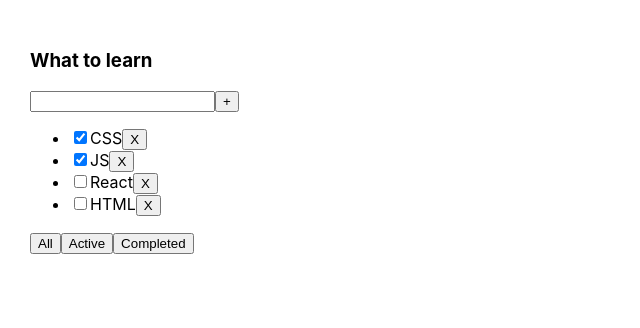
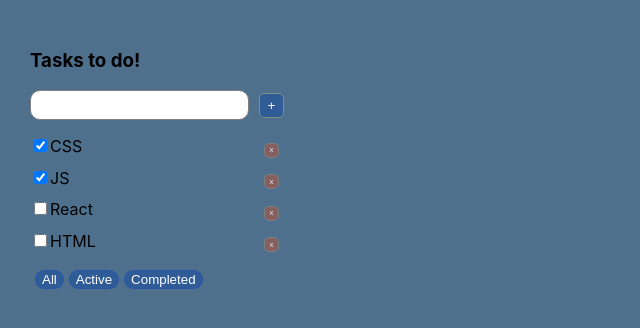
Before and after one commit to buzmakovTim/toDoList, a React (Create React App) app in the folder todolist/: page / in a window 1280 px wide. Shown: the top 328 px of the page, without its empty margins (0-640 px from the left). Built offline with nearby package versions, Linux system fonts and the light colour scheme.

Commit message:
Css added

```diff
--- a/todolist/src/App.css
+++ b/todolist/src/App.css
@@ -1,3 +1,7 @@
+html {
+  background-color: rgb(78, 112, 141);
+}
+
 .App {
   padding: 30px;
   display: flex;
--- a/todolist/src/App.tsx
+++ b/todolist/src/App.tsx
@@ -1,38 +1,36 @@
 import React, { useState } from 'react';
 import logo from './logo.svg';
 import './App.css';
-import {TaskType, Todolist} from './Todolist';
+import { TaskType, Todolist } from './Todolist';
 import { v1 } from 'uuid';
 
-export type FilterValueType = "all" | "completed" | "active";
+export type FilterValueType = 'all' | 'completed' | 'active';
 
 function App() {
-
-
   let [tasks, setTasks] = useState<Array<TaskType>>([
-    {id: v1(), title: "CSS", isDone: true},
-    {id: v1(), title: "JS", isDone: true},
-    {id: v1(), title: "React", isDone: false},
-    {id: v1(), title: "HTML", isDone: false},
+    { id: v1(), title: 'CSS', isDone: true },
+    { id: v1(), title: 'JS', isDone: true },
+    { id: v1(), title: 'React', isDone: false },
+    { id: v1(), title: 'HTML', isDone: false },
   ]);
 
-  let [filter, setFilter] = useState<FilterValueType>("all")
+  let [filter, setFilter] = useState<FilterValueType>('all');
 
   function changeFilter(value: FilterValueType) {
     setFilter(value);
   }
 
   let tasksForTodoList = tasks;
-  if(filter === "completed") {
-    tasksForTodoList = tasks.filter( t => t.isDone === true);
+  if (filter === 'completed') {
+    tasksForTodoList = tasks.filter((t) => t.isDone === true);
   }
-  if(filter === "active") {
-    tasksForTodoList = tasks.filter( t => t.isDone === false);
+  if (filter === 'active') {
+    tasksForTodoList = tasks.filter((t) => t.isDone === false);
   }
 
-  function removeTask (id: string) {
+  function removeTask(id: string) {
     // alert(id)
-    let filteredTasks = tasks.filter( t => t.id !== id);
+    let filteredTasks = tasks.filter((t) => t.id !== id);
     setTasks(filteredTasks);
   }
 
@@ -40,27 +38,22 @@
     const newTask: TaskType = {
       id: v1(),
       title: title,
-      isDone: false
-    }
-    setTasks([newTask, ...tasks])
+      isDone: false,
+    };
+    setTasks([newTask, ...tasks]);
   }
 
   return (
     <div className="App">
-
-      <Todolist title="What to learn"
+      <Todolist
+        title="Tasks to do!"
         tasks={tasksForTodoList}
         removeTask={removeTask}
         addTask={addTask}
         changeFilter={changeFilter}
       />
-
-
     </div>
   );
 }
 
-
-
-
 export default App;
--- /dev/null
+++ b/todolist/src/Todolist.module.css
@@ -0,0 +1,79 @@
+.taskInput {
+  font-size: 1em;
+  padding: 5px;
+  border-radius: 10px;
+  border: 1px solid grey;
+}
+
+.addTaskButton {
+  background-color: rgb(47, 91, 150);
+  color: white;
+  margin-left: 10px;
+  border: 1px solid rgb(125, 145, 137);
+  height: 25px;
+  width: 25px;
+  border-radius: 5px;
+}
+
+.addTaskButton:focus {
+  outline: none;
+}
+
+.addTaskButton:active {
+  border: 1px solid rgb(121, 121, 121);
+  color: rgb(62, 117, 62);
+}
+
+ul {
+  padding-left: 0;
+  list-style-type: none;
+}
+
+button {
+  background-color: rgb(47, 91, 150);
+  color: white;
+  /* padding: 7px; */
+  margin-left: 5px;
+  border-radius: 10px;
+  border: 1px solid rgba(10, 66, 250, 0.171);
+}
+button:focus {
+  outline: none;
+}
+button:active {
+  color: brown;
+}
+
+.taskLine {
+  margin-bottom: 10px;
+  display: flex;
+  width: 100%;
+  align-content: space-between;
+}
+
+.buttonRemoveTask {
+  margin: 0 0 0 auto;
+}
+
+.buttonRemoveTask button {
+  margin-right: 5px;
+  background-color: rgb(134, 96, 96);
+  border: 1px solid grey;
+  color: white;
+  width: 15px;
+  height: 15px;
+  text-align: center;
+  font-size: 0.1em;
+  padding: 0;
+  border-radius: 5px;
+}
+
+.buttonRemoveTask button:active {
+  background-color: rgb(216, 113, 113);
+  border: 1px solid grey;
+  color: rgb(73, 73, 73);
+}
+
+.buttonRemoveTask button:focus {
+  outline: none;
+}
--- a/todolist/src/Todolist.tsx
+++ b/todolist/src/Todolist.tsx
@@ -1,66 +1,87 @@
 import React, { useState, KeyboardEvent } from 'react';
 import { FilterValueType } from './App';
-
+import c from './Todolist.module.css';
 
 export type TaskType = {
-    id: string
-    title: string
-    isDone: boolean
-}
+  id: string;
+  title: string;
+  isDone: boolean;
+};
 
 type PropsTypeTodolist = {
-    title: string,
-    tasks: Array<TaskType>
-    addTask: (title: string) => void
-    removeTask: (id: string) => void
-    changeFilter: (value: FilterValueType) => void
-}
+  title: string;
+  tasks: Array<TaskType>;
+  addTask: (title: string) => void;
+  removeTask: (id: string) => void;
+  changeFilter: (value: FilterValueType) => void;
+};
 
 export function Todolist(props: PropsTypeTodolist) {
-
-  const [title, setTitle] = useState<string>("")
+  const [title, setTitle] = useState<string>('');
 
   const addTaskOnClick = () => {
-    props.addTask(title)
-    setTitle("")
-  }
+    props.addTask(title);
+    setTitle('');
+  };
 
   // KeyboardEvent we neet to import
   const onKeyPressAddTask = (e: KeyboardEvent<HTMLInputElement>) => {
-    if(e.key === "Enter")
-      addTaskOnClick()
-  }
+    if (e.key === 'Enter') addTaskOnClick();
+  };
+
+  // Filter functions
+  const showAll = () => {
+    props.changeFilter('all');
+  };
+  const showActive = () => {
+    props.changeFilter('active');
+  };
+  const showCompleted = () => {
+    props.changeFilter('completed');
+  };
 
   return (
-
     <div>
       <h3>{props.title}</h3>
 
       <div>
         <input
+          className={c.taskInput}
           value={title}
-                onChange={( e => setTitle(e.currentTarget.value))}
+          onChange={(e) => setTitle(e.currentTarget.value)}
           onKeyPress={onKeyPressAddTask}
         />
-           <button onClick = {addTaskOnClick}>+</button>
+        <button className={c.addTaskButton} onClick={addTaskOnClick}>
+          +
+        </button>
       </div>
       <ul>
-
-          {
-            props.tasks.map( t => <li><input type="checkbox" checked={t.isDone}/><span>{t.title}</span>
-
-            <button onClick = { () => {props.removeTask(t.id)}}>X</button>
+        {props.tasks.map((t) => (
+          <li>
+            <div className={c.taskLine}>
+              <div>
+                <input type="checkbox" checked={t.isDone} />
+                <span>{t.title}</span>
+              </div>
+              <div className={c.buttonRemoveTask}>
+                <button
+                  onClick={() => {
+                    props.removeTask(t.id);
+                  }}
+                >
+                  X
+                </button>
+              </div>
+            </div>
           </li>
-            )
-          }
+        ))}
       </ul>
 
       <div>
-           <button onClick = { () => {props.changeFilter("all")}}>All</button>
-           <button onClick = { () => {props.changeFilter("active")}}>Active</button>
-           <button onClick = { () => {props.changeFilter("completed")}}>Completed</button>
+        <button onClick={showAll}>All</button>
+        <button onClick={showActive}>Active</button>
+        <button onClick={showCompleted}>Completed</button>
       </div>
     </div>
-
-    )
+  );
 }
```
Lines whose indentation alone changed are shown as unchanged.
